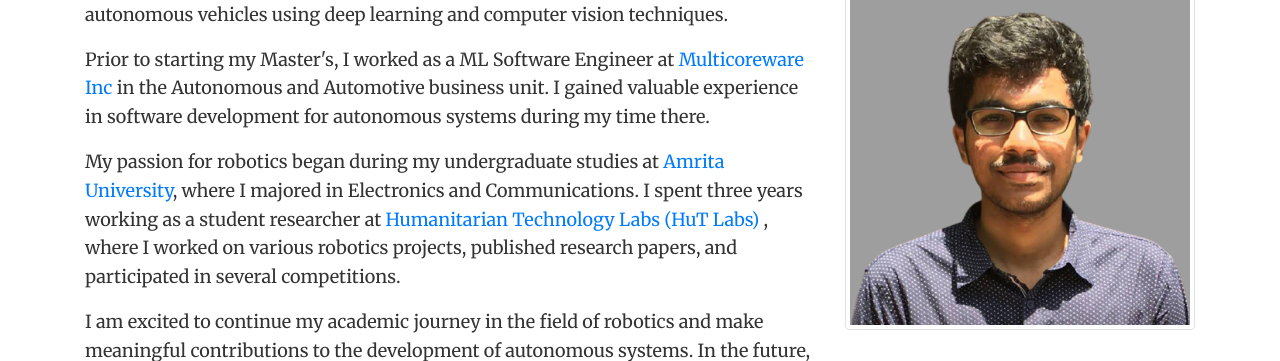
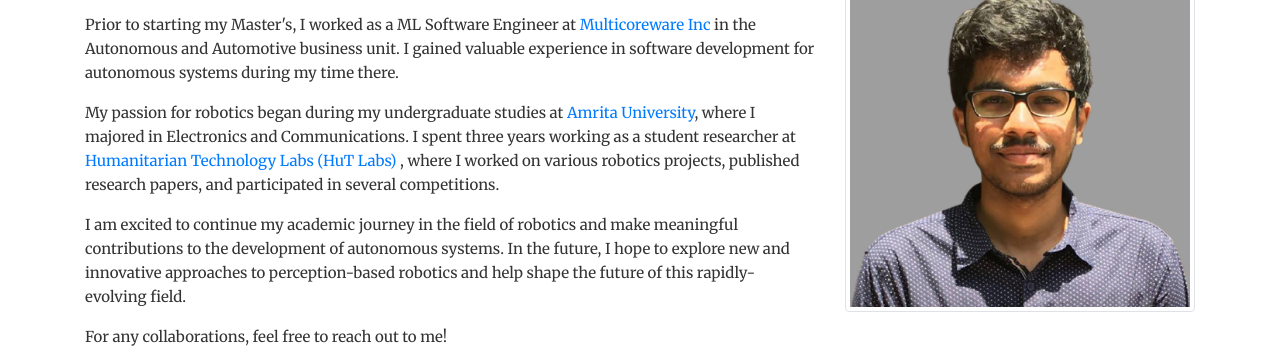
Before and after one commit to shashankGarik/shashankgarik.github.io, a plain HTML site: page index.html in a window 1280 px wide. Shown: the part 240-601 px from the top of the page. Drawn offline with nearby package versions, Linux system fonts and the light colour scheme.

Commit message:
Update index.html

```diff
--- a/index.html
+++ b/index.html
@@ -12,7 +12,7 @@
     integrity="sha384-Gn5384xqQ1aoWXA+058RXPxPg6fy4IWvTNh0E263XmFcJlSAwiGgFAW/dAiS6JXm" crossorigin="anonymous">
     <link rel="stylesheet" href="https://cdnjs.cloudflare.com/ajax/libs/font-awesome/6.2.0/css/all.min.css" integrity="sha512-xh6O/CkQoPOWDdYTDqeRdPCVd1SpvCA9XXcUnZS2FmJNp1coAFzvtCN9BmamE+4aHK8yyUHUSCcJHgXloTyT2A==" crossorigin="anonymous" referrerpolicy="no-referrer" />
 
-  <title>Nikhil Chowdary Gutlapalli | Robotics Engineer</title>
+  <title>Nikhil Chowdary Gutlapall | Robotics Engineer</title>
   <link rel="icon" type="image/x-icon" href="assets/emoji_1.png">
 
 
@@ -25,7 +25,7 @@
       body {
         margin: 0;
         font-family: 'Merriweather', serif;
-        font-size: 18px;
+        font-size: 15px;
         line-height: 1.6;
         color: #333;
       }
```
